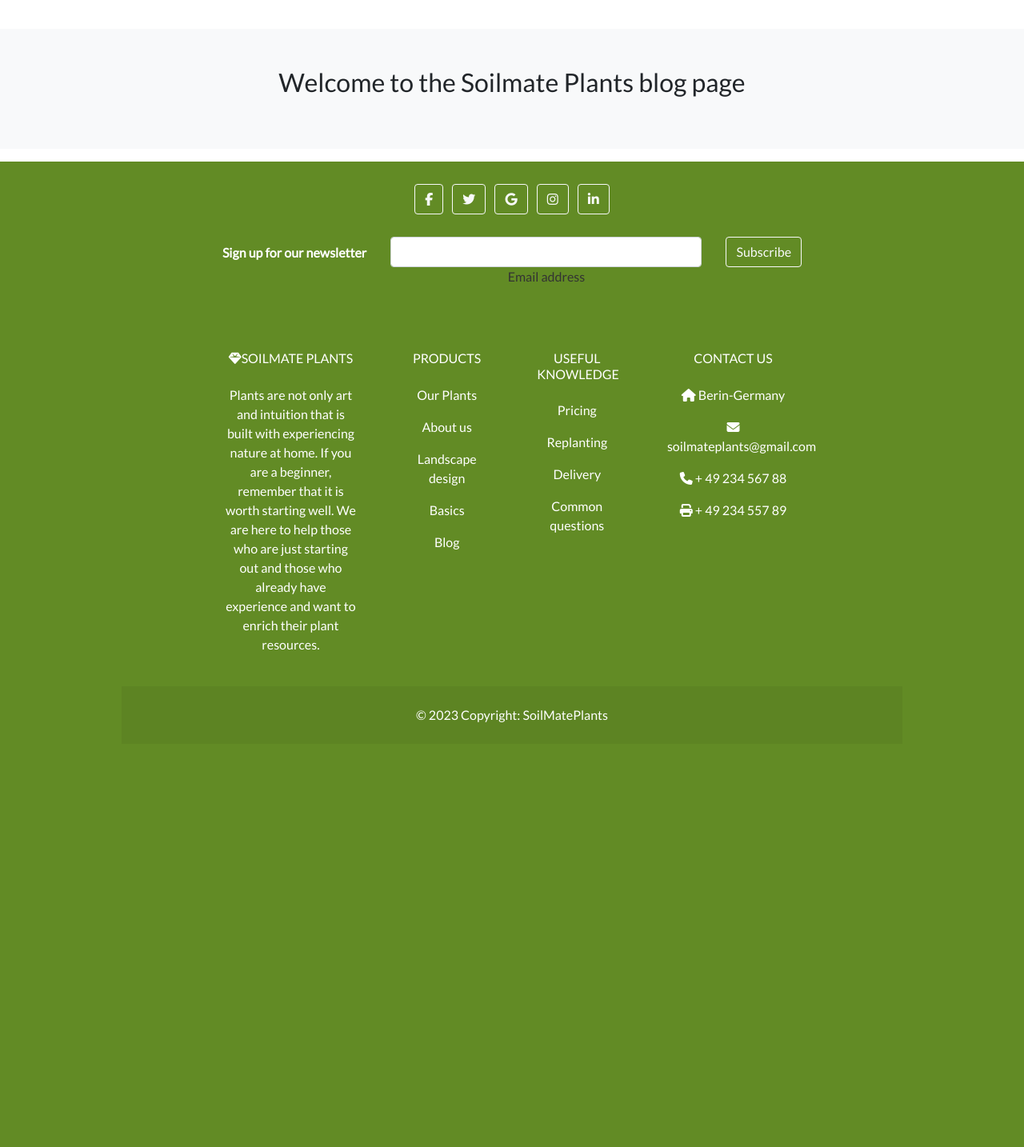
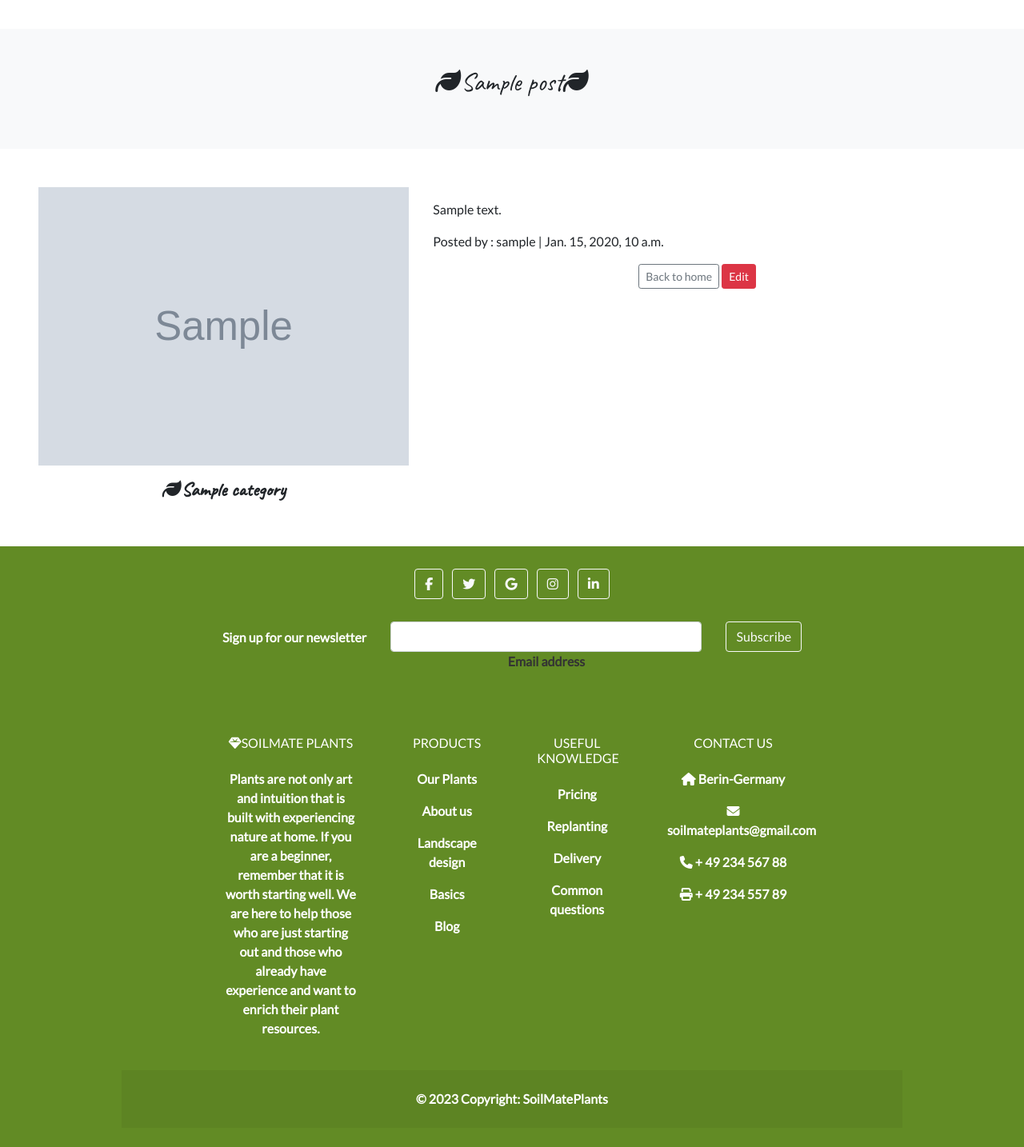
Before and after one commit to KamilaAzul/Soilmate-Plants, a Django app: a page that uses blog/templates/blog/blog_post_detail.html in a window 1280 px wide. Shown: the part 128-1562 px from the top of the page at 80% size. Before the commit the page ends 1031 px from the top, so only its background shows below. Run offline with Django 3.2, Linux system fonts and the light colour scheme; a user stored in the database is signed in; tables that the repository leaves empty hold one stand-in row (values such as "Sample post"); grey boxes marked "Sample" are stand-in pictures; some libraries are stand-ins or nearby versions.

Commit message:
Add update to the templates blog post and detail blog post

```diff
--- a/blog/templates/blog/all_blog_posts.html
+++ b/blog/templates/blog/all_blog_posts.html
@@ -31,12 +31,12 @@
                             <img class="card-img-top" src="{{ post.featured_image.url }}" alt="{{ post.title }}" style="max-height: 100%; max-width:100%">
                             {% else %}
                             <div class="post_img1">
-                              <img class="card-img-top" src="{{ MEDIA_URL }}noPhoto.png" alt="{{ post.title }}" style="max-height: 100%; max-width:100%;" alt="{{ result }} Image"/>
+                              <img class="card-img-top" src="{{ MEDIA_URL }}NoIMG.jpg" alt="{{ post.title }}" style="max-height: 100%; max-width:100%;" alt="{{ result }} Image"/>
                               {% endif %}
                             </div>
                             <div class="content-img">
                               <p class="categorie ">{% for categ in post.categories.all %}</p>
-                              <h4><i class="fa fa-book"></i>{{ categ }}</h4>
+                              <h4><i class="fa fa-leaf"></i>{{ categ }}</h4>
                               {% endfor %}
                             </div>
                           </div>
--- a/blog/templates/blog/blog_post_detail.html
+++ b/blog/templates/blog/blog_post_detail.html
@@ -10,77 +10,37 @@
 {% endblock %}
 
 {% block content %}
-<section id="blog-page">
+<section id="post-content">
     <div id="intro" class="p-5 text-center bg-light">
-      <h1 class="mb-3 h2 font-monospace">Welcome to the Soilmate Plants blog page</h1>
+        <h2 class="mb-3 h2 font-monospace"> <i class="fa fa-leaf"></i>{{ post.title }}<i class="fa fa-leaf"></i> </h2>
       </div>
-      <div class="container-fluid ">
-        <div class="row">
+    <div class="row featurette p-5 container-fluid">
+      <div class="col-md-5 text-center" id="Post_photo_container">
+        {% if "placeholder" in post.featured_image.url %}
+        <img class="post-img" id="post-content-img" src="{{ MEDIA_URL }}NoIMG.jpg" width="100%" height="400px"/>
+        {% else %}
+        <img src=" {{ post.featured_image.url }}" id="post-content-img" width="100%" alt="{{ post.title }} Image" />
+        {% endif %}
 
-          <div class="col-12 mt-3 left ">
-            <div class="row ">
-              {% for post in post_list %}
-              <div class="col-md-4 ">
-                <div class="card mb-4 content-box" style="background-color: #ddcfcc;">
-                  <div class="card-body">
-                    <a href="{% url 'blog_post_detail' post.slug %}" aria-label="Go to the post detail page">
-                      <div class="image-container Image_blog_box">
-                        {% if "placeholder" in post.featured_image.url %}
-                        <div class="content-box bg-linear-gradient">
-                          <div class="content-imgPhoto">
-                            <img class="card-img-top" src="{{ post.featured_image.url }}" alt="{{ post.title }}" style="max-height: 100%; max-width:100%">
-                            {% else %}
-                            <div class="post_img1">
-                              <img class="card-img-top" src="{{ MEDIA_URL }}noPhoto.png" alt="{{ post.title }}" style="max-height: 100%; max-width:100%;" alt="{{ result }} Image"/>
-                              {% endif %}
-                            </div>
-                            <div class="content-img">
-                              <p class="categorie ">{% for categ in post.categories.all %}</p>
-                              <h4><i class="fa fa-book"></i>{{ categ }}</h4>
+        <div class="content-description" id="contentDescriptionPost">
+          {% for categ in post.categories.all %}
+          <h4 class="pt-3" id="bookclateg"><i class="fa fa-leaf"></i>{{ categ }}</h4>
           {% endfor %}
         </div>
       </div>
-                    </a>
-                    <div class="content-description">
-                      <a href="{% url 'blog_post_detail' post.slug  %}" class="post-link">
-                        <h2 class="card-title">{{ post.title }}</h2>
-                        <p class="card-text">{{ post.excerpt }}</p>
-                      </a>
-                    </div>
-                    <div class="card-text">
-                      {{ post.content | slice:":250" | safe }}...
-                    </div>
-                    <hr>
-                    <p class="card-text text-muted h6">Created by:
-                      <span>{{ post.author }} | </span>
-                      {{ post.created_on}} <span><i class="fa fa-calendar"></i></span>
+      <!-- The post content -->
+      <div class="col-md-7" id="post_text">
+        <p class="mt-3 text-justify">{{ post.content | safe }}</p>
+        <p class="post-author font-monospace" id="PostedBY">
+            Posted by : {{ post.author }} | {{ post.created_on }}
+          </p>
+        <strong>
+    <p class="text-center mb-4">
+        <a href="{% url 'home' %}" class="btn btn-outline-secondary btn-sm">Back to home</a>
+        {% if request.user.is_superuser %}
+        <a href="" class="btn btn-danger btn-sm">Edit</a>
+        {% endif %}
     </p>
 </div>
     </div>
-              </div>
-              {% if forloop.counter|divisibleby:3 %}
-            </div>
-            <div class="row">{% endif %} {% endfor %}</div>
-          </div>
-        </div>
-        {% if is_paginated %}
-        <nav aria-label="Page navigation">
-          <ul class="pagination justify-content-center">
-            {% if page_obj.has_previous %}
-            <li>
-              <a href="?page={{ page_obj.previous_page_number }}" class="page-link DownButton">&laquo; PREV
-              </a>
-            </li>
-            {% endif %} {% if page_obj.has_next %}
-            <li>
-              <a href="?page={{ page_obj.next_page_number }}" class="page-link DownButton">
-                NEXT &raquo;</a>
-            </li>
-
-            {% endif %}
-          </ul>
-        </nav>
-        {% endif %}
-      </div>
-    </section>
 {% endblock %}
--- a/blog/urls.py
+++ b/blog/urls.py
@@ -3,7 +3,7 @@ from django.urls import path
 
 
 urlpatterns = [
-    path('', views.PostList.as_view(), name='home'),
+
     path('blog/', views.AllBlogPost.as_view(), name='all_blog'),
     path('<slug:slug>/', views.PostDetail.as_view(), name='blog_post_detail'),
 
--- a/blog/views.py
+++ b/blog/views.py
@@ -7,14 +7,6 @@ from django.contrib.auth.decorators import login_required
 
 from .forms import PostForm
 from .models import Category, Post
-
-
-class PostList(generic.ListView):
-    model = Post
-    queryset = Post.objects.filter(status=1).order_by("-created_on")
-    template_name = "index.html"
-    paginate_by = 6
-
 
 class AllBlogPost(generic.ListView):
     """
```
Also changed, not shown: media/Calathea_orbifolia2.jpg (added), media/Ficus_lyrata3.jpg (added), media/NoIMG.jpg (added), media/Opuntia.jpg (added), media/PlantsLight.jpg (added), media/monstera-deliciosa-plant-pot.jpg (added), media/watering_Mpsfw5s.jpg (added). Lines whose indentation alone changed are shown as unchanged.
